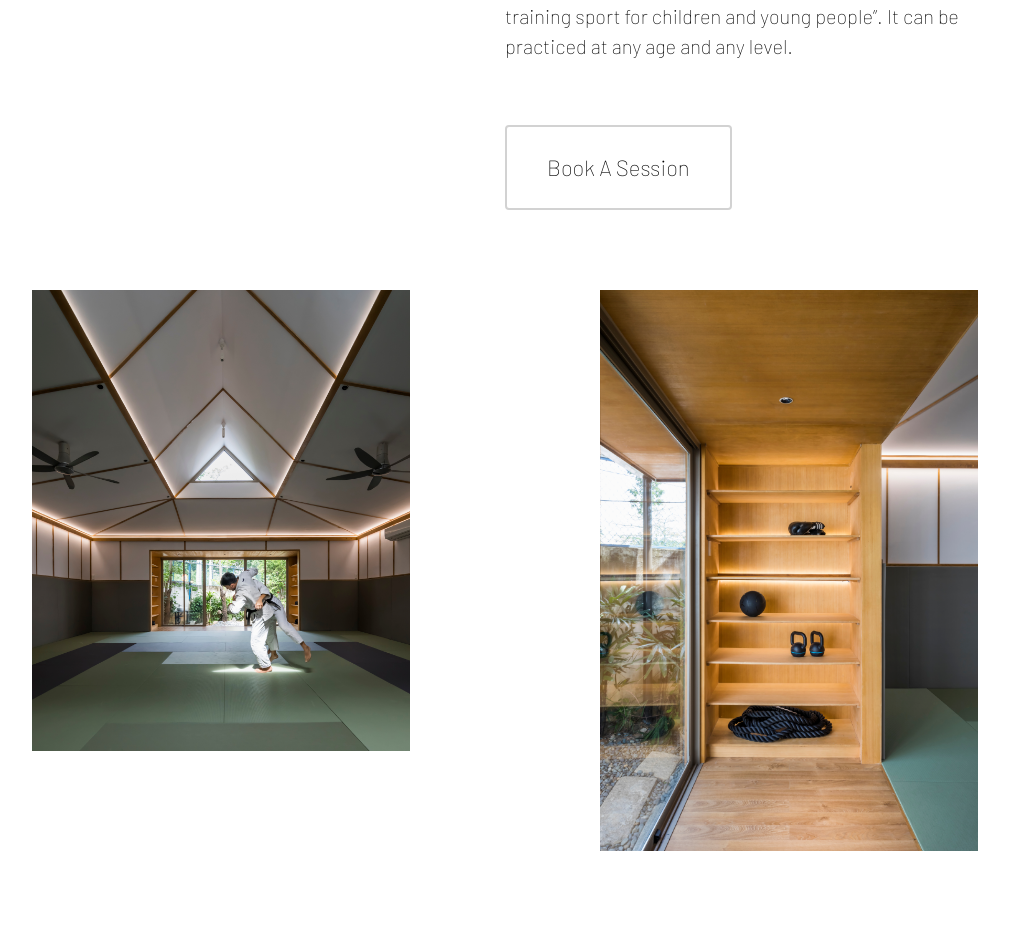
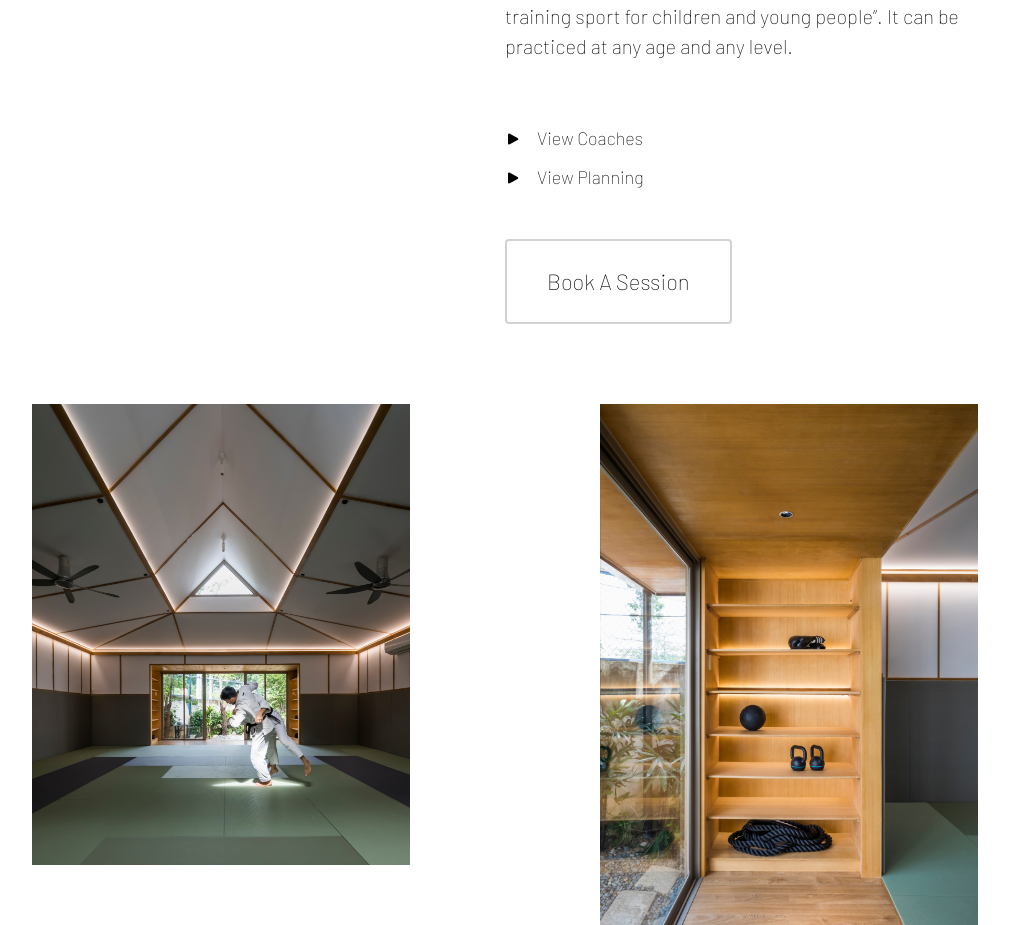
Before and after one commit to akpascalp/ssjc-site, a Vue app: page /disciplines in a window 1280 px wide. Shown: the part 2248-3173 px from the top of the page, without its empty margins (175-1184 px from the left). Built offline with nearby package versions, Linux system fonts and the light colour scheme.

Commit message:
View coaches/planning buttons

```diff
--- a/src/pages/Disciplines.vue
+++ b/src/pages/Disciplines.vue
@@ -67,6 +67,26 @@
             best initial training sport for children and young people”. It can be practiced at any age and any level.
           </p>
         </div>
+        <div class="flex flex-col gap-3">
+          <button class="flex items-center">
+            <svg xmlns="http://www.w3.org/2000/svg" viewBox="0 0 24 24" fill="currentColor" class="w-4 h-4">
+              <path fill-rule="evenodd"
+                d="M4.5 5.653c0-1.426 1.529-2.33 2.779-1.643l11.54 6.348c1.295.712 1.295 2.573 0 3.285L7.28 19.991c-1.25.687-2.779-.217-2.779-1.643V5.653z"
+                clip-rule="evenodd" />
+            </svg>
+            <p class="pl-4 font-barlow text-[18px]">View Coaches</p>
+          </button>
+          <button class="flex items-center">
+            <svg xmlns="http://www.w3.org/2000/svg" viewBox="0 0 24 24" fill="currentColor" class="w-4 h-4">
+              <path fill-rule="evenodd"
+                d="M4.5 5.653c0-1.426 1.529-2.33 2.779-1.643l11.54 6.348c1.295.712 1.295 2.573 0 3.285L7.28 19.991c-1.25.687-2.779-.217-2.779-1.643V5.653z"
+                clip-rule="evenodd" />
+            </svg>
+            <p class="pl-4 font-barlow text-[18px]">View Planning</p>
+          </button>
+        </div>
+        <br>
+        <br>
         <button class="font-barlow text-[22px] px-10 py-6 border-[#D2D2D2] border-solid border-2 rounded hover:ring-2">
           Book A Session
         </button>
```
